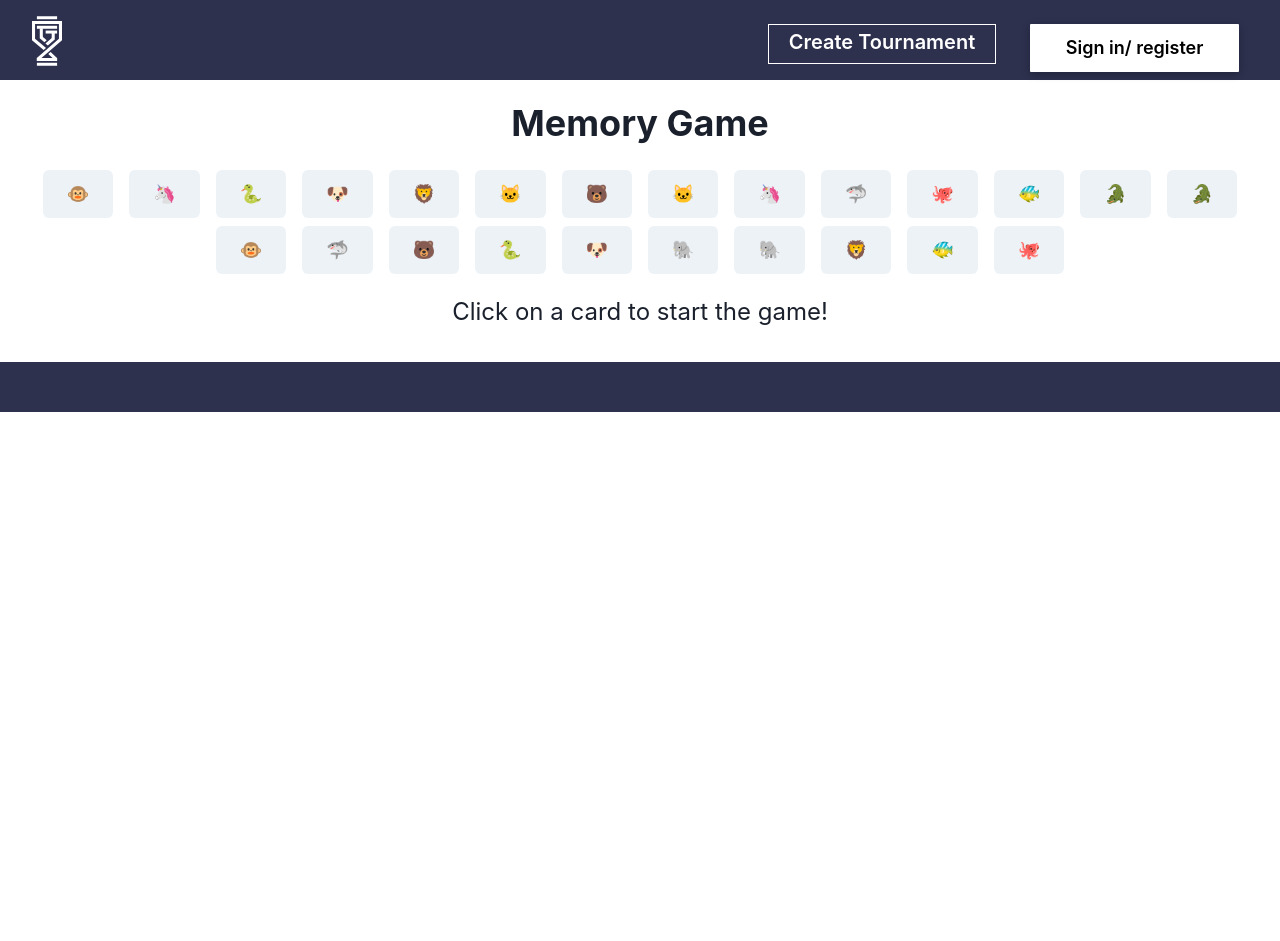
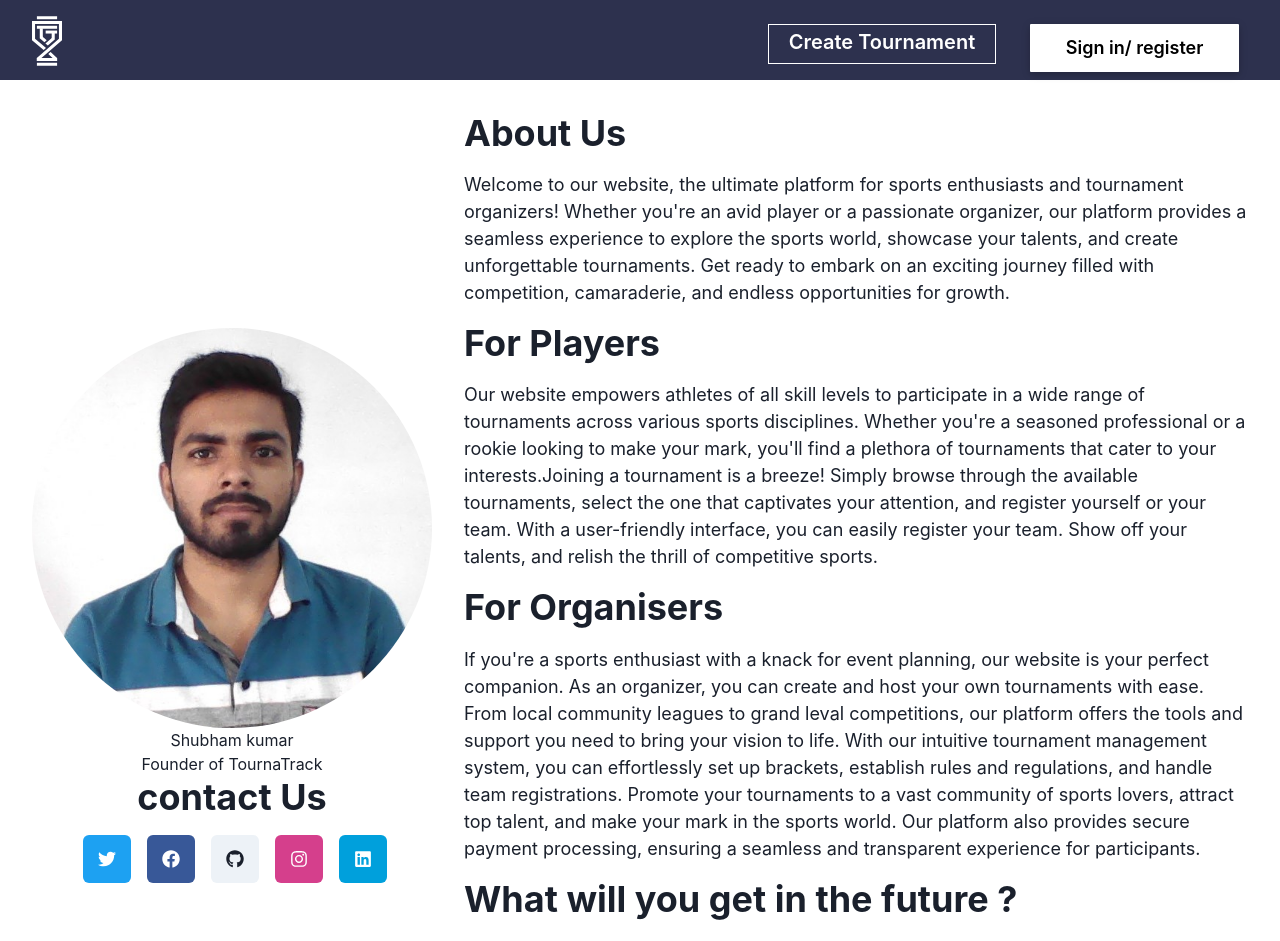
Before and after one commit to kalviumcommunity/TournaTrack, a React (Create React App) app in the folder client/: page /about in a window 1280 px wide. Shown: the top 941 px of the page. Before the commit the page ends 800 px from the top, so only its background shows below. Built offline with nearby package versions, Linux system fonts and the light colour scheme.

Commit message:
Updated About us component

```diff
--- a/client/src/component/AboutUs.js
+++ b/client/src/component/AboutUs.js
@@ -1,100 +1,237 @@
-import { useState } from "react";
-import { Box, Button, Text } from "@chakra-ui/react";
-
-const CARD_VALUES = [
-  "🐶",
-  "🐱",
-  "🐻",
-  "🦁",
-  "🐵",
-  "🦄",
-  "🐘",
-  "🐊",
-  "🐍",
-  "🦈",
-  "🐠",
-  "🐙",
-];
-const CARD_PAIRS = CARD_VALUES.length;
+import React from "react";
+import {
+  Box,
+  Center,
+  Heading,
+  Text,
+  HStack,
+  IconButton,
+  Link,
+  VStack,
+  Image,
+  useBreakpointValue,
+} from "@chakra-ui/react";
+import img from "../assest/shubham.jpg";
+import {
+  FaTwitter,
+  FaFacebook,
+  FaInstagram,
+  FaLinkedin,
+  FaGithub,
+} from "react-icons/fa";
 
 const AboutUs = () => {
-  const [cards, setCards] = useState(shuffle([...CARD_VALUES, ...CARD_VALUES]));
-  const [selectedCards, setSelectedCards] = useState([]);
-  const [message, setMessage] = useState("Click on a card to start the game!");
-
-  const handleCardClick = (cardIndex) => {
-    const card = cards[cardIndex];
-    if (selectedCards.includes(cardIndex)) {
-      setMessage("You already clicked on this card!");
-    } else if (selectedCards.length === 1) {
-      setSelectedCards([...selectedCards, cardIndex]);
-      if (cards[selectedCards[0]] === card) {
-        setMessage("You found a pair!");
-      } else {
-        setTimeout(() => {
-          setSelectedCards([]);
-          setMessage("No match! Try again.");
-        }, 1000);
-      }
-    } else {
-      setSelectedCards([cardIndex]);
-      setMessage("");
-    }
-  };
-
-  const handleReset = () => {
-    setCards(shuffle([...CARD_VALUES, ...CARD_VALUES]));
-    setSelectedCards([]);
-    setMessage("Click on a card to start the game!");
-  };
+  const isMobile = useBreakpointValue({ base: true, lg: false });
 
   return (
-    <Box py={4} textAlign="center">
-      <Text fontSize="4xl" fontWeight="bold" mb={4}>
-        Memory Game
+    <Box p={8} height={"100vh"}>
+      <Center>
+        <HStack spacing={8}>
+          {!isMobile && (
+            <Box flex="0 0 auto">
+              <Image
+                src={img}
+                alt="About Us Image"
+                borderRadius="full"
+                boxSize="400px"
+                objectFit="cover"
+              />
+              <Text>
+                Shubham kumar <br /> Founder of TournaTrack
               </Text>
-      <Box mb={4}>
-        {cards.map((card, index) => (
-          <Button
-            key={index}
-            mx={2}
-            my={1}
+              <Heading as="h3">contact Us</Heading>
+              <HStack spacing={4} display={"flex"} marginTop={"2vh"}>
+                <IconButton
+                  as={Link}
+                  href="https://twitter.com/example"
+                  target="_blank"
+                  rel="noopener noreferrer"
+                  aria-label="Twitter"
+                  icon={<FaTwitter />}
                   size="lg"
-            colorScheme={selectedCards.includes(index) ? "pink" : "gray"}
-            onClick={() => handleCardClick(index)}
-            disabled={selectedCards.includes(index)}
-          >
-            {selectedCards.includes(index) ||
-            message === "Click on a card to start the game!"
-              ? card
-              : "❓"}
-          </Button>
-        ))}
-      </Box>
-      {message && (
-        <Box mb={4}>
-          <Text fontSize="2xl" mb={2}>
-            {message}
-          </Text>
+                  colorScheme="twitter"
+                  marginLeft={"4vw"}
+                />
+                <IconButton
+                  as={Link}
+                  href="https://facebook.com/example"
+                  target="_blank"
+                  rel="noopener noreferrer"
+                  aria-label="Facebook"
+                  icon={<FaFacebook />}
+                  size="lg"
+                  colorScheme="facebook"
+                />
+                <IconButton
+                  as={Link}
+                  href="https://github.com/ImShubhK"
+                  target="_blank"
+                  rel="noopener noreferrer"
+                  aria-label="GitHub"
+                  icon={<FaGithub />}
+                  size="lg"
+                  colorScheme="gray"
+                />
+                <IconButton
+                  as={Link}
+                  href="https://instagram.com/example"
+                  target="_blank"
+                  rel="noopener noreferrer"
+                  aria-label="Instagram"
+                  icon={<FaInstagram />}
+                  size="lg"
+                  colorScheme="pink"
+                />
+                <IconButton
+                  as={Link}
+                  href="https://www.linkedin.com/in/shubham-kumar-9667b8226/"
+                  target="_blank"
+                  rel="noopener noreferrer"
+                  aria-label="LinkedIn"
+                  icon={<FaLinkedin />}
+                  size="lg"
+                  colorScheme="linkedin"
+                />
+              </HStack>
             </Box>
           )}
-      {selectedCards.length === CARD_PAIRS && (
-        <Box mt={4}>
-          <Button size="lg" colorScheme="green" onClick={handleReset}>
-            Play Again
-          </Button>
+          <VStack spacing={4} align={!isMobile ? "flex-start" : "center"}>
+            {isMobile && (
+              <Box
+                display={"flex"}
+                alignItem={"center"}
+                flexDirection={"column"}
+              >
+                <Image
+                  src={img}
+                  alt="About Us Image"
+                  borderRadius="full"
+                  boxSize="200px"
+                  objectFit="cover"
+                />
+                <Text>
+                  Shubham kumar <br /> Founder of TournaTrack
+                </Text>
+                <Heading as="h3">contact Us</Heading>
+                <HStack spacing={4} display={"flex"} marginTop={"2vh"}>
+                  <IconButton
+                    as={Link}
+                    href="https://twitter.com/example"
+                    target="_blank"
+                    rel="noopener noreferrer"
+                    aria-label="Twitter"
+                    icon={<FaTwitter />}
+                    size="lg"
+                    colorScheme="twitter"
+                    marginLeft={"4vw"}
+                  />
+                  <IconButton
+                    as={Link}
+                    href="https://facebook.com/example"
+                    target="_blank"
+                    rel="noopener noreferrer"
+                    aria-label="Facebook"
+                    icon={<FaFacebook />}
+                    size="lg"
+                    colorScheme="facebook"
+                  />
+                  <IconButton
+                    as={Link}
+                    href="https://github.com/ImShubhK"
+                    target="_blank"
+                    rel="noopener noreferrer"
+                    aria-label="GitHub"
+                    icon={<FaGithub />}
+                    size="lg"
+                    colorScheme="gray"
+                  />
+                  <IconButton
+                    as={Link}
+                    href="https://instagram.com/example"
+                    target="_blank"
+                    rel="noopener noreferrer"
+                    aria-label="Instagram"
+                    icon={<FaInstagram />}
+                    size="lg"
+                    colorScheme="pink"
+                  />
+                  <IconButton
+                    as={Link}
+                    href="https://www.linkedin.com/in/shubham-kumar-9667b8226/"
+                    target="_blank"
+                    rel="noopener noreferrer"
+                    aria-label="LinkedIn"
+                    icon={<FaLinkedin />}
+                    size="lg"
+                    colorScheme="linkedin"
+                  />
+                </HStack>
               </Box>
             )}
+
+            <Heading as="h1" size="xl">
+              About Us
+            </Heading>
+            <Text fontSize="lg" textAlign={!isMobile ? "left" : "center"}>
+              Welcome to our website, the ultimate platform for sports
+              enthusiasts and tournament organizers! Whether you're an avid
+              player or a passionate organizer, our platform provides a seamless
+              experience to explore the sports world, showcase your talents, and
+              create unforgettable tournaments. Get ready to embark on an
+              exciting journey filled with competition, camaraderie, and endless
+              opportunities for growth.
+            </Text>
+            <Heading as="h2" size="xl">
+              For Players
+            </Heading>
+            <Text fontSize="lg" textAlign={!isMobile ? "left" : "center"}>
+              Our website empowers athletes of all skill levels to participate
+              in a wide range of tournaments across various sports disciplines.
+              Whether you're a seasoned professional or a rookie looking to make
+              your mark, you'll find a plethora of tournaments that cater to
+              your interests.Joining a tournament is a breeze! Simply browse
+              through the available tournaments, select the one that captivates
+              your attention, and register yourself or your team. With a
+              user-friendly interface, you can easily register your team. Show
+              off your talents, and relish the thrill of competitive sports.
+            </Text>
+
+            <Heading as="h2" size="xl">
+              For Organisers
+            </Heading>
+            <Text fontSize="lg" textAlign={!isMobile ? "left" : "center"}>
+              If you're a sports enthusiast with a knack for event planning, our
+              website is your perfect companion. As an organizer, you can create
+              and host your own tournaments with ease. From local community
+              leagues to grand leval competitions, our platform offers the tools
+              and support you need to bring your vision to life. With our
+              intuitive tournament management system, you can effortlessly set
+              up brackets, establish rules and regulations, and handle team
+              registrations. Promote your tournaments to a vast community of
+              sports lovers, attract top talent, and make your mark in the
+              sports world. Our platform also provides secure payment
+              processing, ensuring a seamless and transparent experience for
+              participants.
+            </Text>
+
+            <Heading as="h2" size="xl">
+              What will you get in the future ?
+            </Heading>
+            <Text fontSize="lg" textAlign={!isMobile ? "left" : "center"}>
+              Our website goes beyond just tournaments. We understand that
+              sports are not just about competition; they're about fostering
+              personal growth, building connections, and creating memorable
+              experiences. To enhance your journey, we are plannig to offer
+              additional features such as training resources, coaching
+              opportunities, and sports news updates. By further you can also
+              open challenge to someone for one-one match , Stay informed,
+              enhance your skills, and unlock your true potential.
+            </Text>
+          </VStack>
+        </HStack>
+      </Center>
     </Box>
   );
 };
 
-const shuffle = (array) => {
-  for (let i = array.length - 1; i > 0; i--) {
-    const j = Math.floor(Math.random() * (i + 1));
-    [array[i], array[j]] = [array[j], array[i]];
-  }
-  return array;
-};
-
 export default AboutUs;
--- a/client/src/component/Footer.js
+++ b/client/src/component/Footer.js
@@ -7,9 +7,11 @@ const Footer = () => {
       bg={"hsl(233deg 27% 24%);"}
       widht={"100%"}
       height={"50px"}
+      marginTop={"20%"}
       marginBottom={"0px"}
       alignItems={"baseline"}
       position={"sticky"}
+      top={"90%"}
     ></Flex>
   );
 };
```
Also changed, not shown: client/src/component/Detail.js (+1 -24 lines), client/src/component/Premium.js (+58 -37 lines), client/src/assest/shubham.jpg (added). Lines whose indentation alone changed are shown as unchanged.
